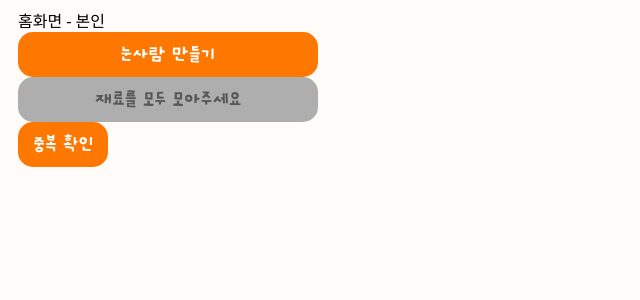
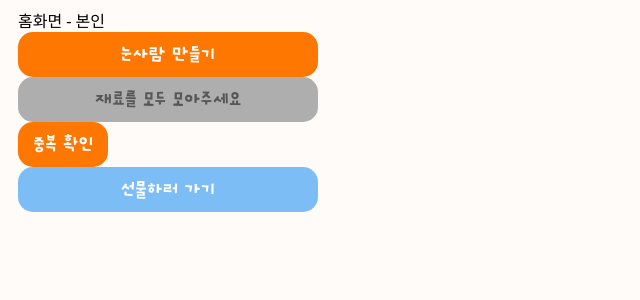
Before and after one commit to Ureca3rd-FE/moong-FE, a React (Vite) app: page / in a window 1280 px wide. Shown: the top 300 px of the page, without its empty margins (0-640 px from the left). Built offline with nearby package versions, Linux system fonts and the light colour scheme.

Commit message:
[feat] 하늘색 버튼 추가

```diff
--- a/src/components/ComponentExample.tsx
+++ b/src/components/ComponentExample.tsx
@@ -7,6 +7,7 @@ const ComponentExample = () => {
       <Button type="large">눈사람 만들기</Button>
       <Button type="disabled">재료를 모두 모아주세요</Button>
       <Button type="small">중복 확인</Button>
+      <Button type="blue">선물하러 가기</Button>
     </>
   );
 };
--- a/src/style/components/button.scss
+++ b/src/style/components/button.scss
@@ -16,6 +16,13 @@
   color: white;
 }
 
+.button-large-blue {
+  width: 300px;
+  @extend %button-sizing;
+  background-color: c.$color-blue-middle;
+  color: white;
+}
+
 .button-disabled {
   width: 300px;
   @extend %button-sizing;
```
